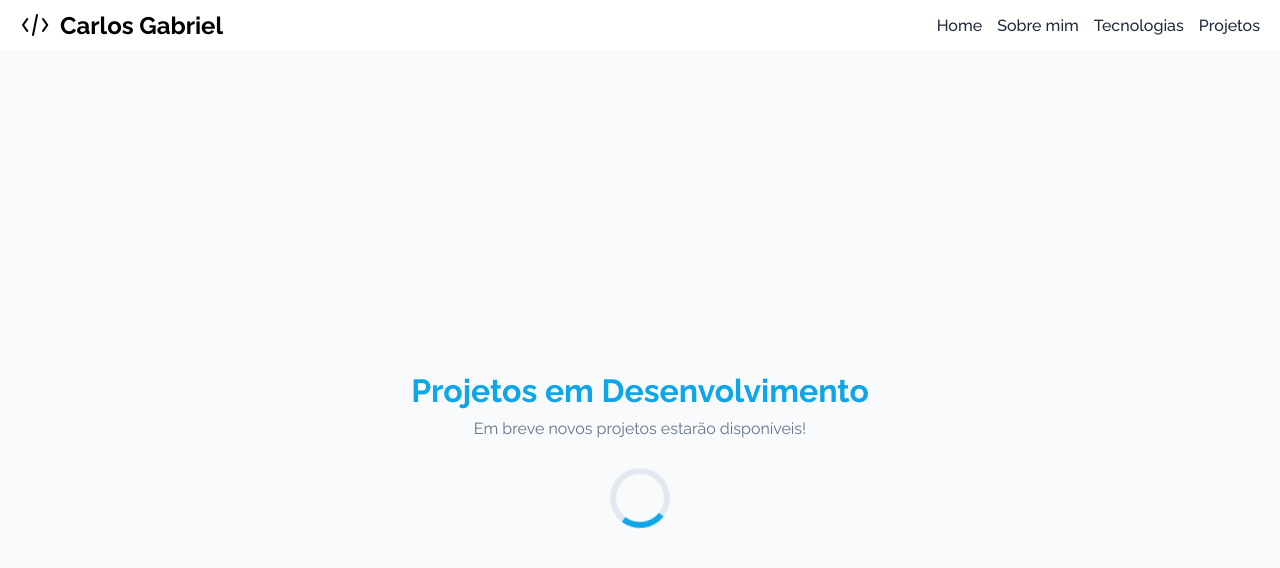
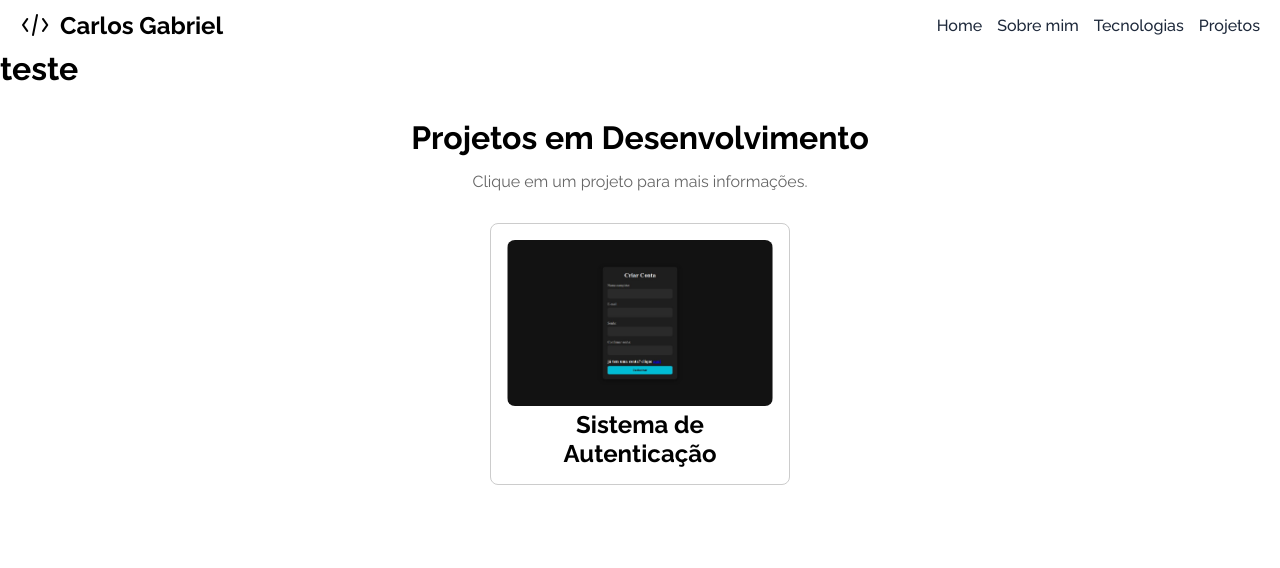
Before and after one commit to carlosgabriel234/portfolio-web-site, a Next.js app: page /projetos in a window 1280 px wide. Shown: the top 568 px of the page. Built offline with nearby package versions, Linux system fonts and the light colour scheme.

Commit message:
Atualiza estrutura do projeto: move arquivos para raiz, remove pasta portifolio e adiciona public/project

```diff
--- a/src/app/projetos/page.jsx
+++ b/src/app/projetos/page.jsx
@@ -1,20 +1,58 @@
+'use client'
+
 import Header from '@/components/header';
-import styles from './projetos.module.css'
+import styles from './projetos.module.css';
+import Image from 'next/image';
+import { useState } from 'react';
 
-export default function Projetos(){
-    return(
-        <div>
-            <Header/>
+const projetos = [
+  {
+    id: 1,
+    titulo: 'Sistema de Autenticação',
+    imagem: '/project/foto projeto.png',
+    descricao: 'Projeto com login seguro, JWT, bcrypt, usando banco de dados MongoDB',
+    vercelUrl: 'https://auth-page-u2u2gqmee-carlosgabriel234s-projects.vercel.app',
+    githubUrl: 'https://github.com/carlosgabriel234/Auth-page'
+  },
+  // Adicione mais projetos aqui
+];
 
-            <div className={styles.container}>
-                <h1 className={styles.titulo}>Projetos em Desenvolvimento</h1>
+export default function Projetos() {
+  const [projetoSelecionado, setProjetoSelecionado] = useState(null);
 
-                <p className={styles.subtitulo}>Em breve novos projetos estarão disponíveis! </p>
+  return (
+    <div>
+      <Header />
 
-                <div className={styles.carregamento}></div>
+      <h1>teste</h1>
+
+      <div className={styles.container}>
+        <h1 className={styles.titulo}>Projetos em Desenvolvimento</h1>
+        <p className={styles.subtitulo}>Clique em um projeto para mais informações.</p>
+
+        <div className={styles.grid}>
+          {projetos.map((proj) => (
+            <div key={proj.id} className={styles.card} onClick={() => setProjetoSelecionado(proj)}>
+              <Image src={proj.imagem} alt={proj.titulo} width={300} height={180} className={styles.imagem} />
+              <h2>{proj.titulo}</h2>
             </div>
+          ))}
+        </div>
+      </div>
 
-
+      {projetoSelecionado && (
+        <div className={styles.modalOverlay} onClick={() => setProjetoSelecionado(null)}>
+          <div className={styles.modal} onClick={(e) => e.stopPropagation()}>
+            <h2>{projetoSelecionado.titulo}</h2>
+            <p>{projetoSelecionado.descricao}</p>
+            <div className={styles.botoes}>
+              <a href={projetoSelecionado.vercelUrl} target="_blank" rel="noopener noreferrer">🔗 Acessar Projeto</a>
+              <a href={projetoSelecionado.githubUrl} target="_blank" rel="noopener noreferrer">📂 Ver no GitHu </a>
+            </div>
+            <button onClick={() => setProjetoSelecionado(null)}>Fechar</button>
+          </div>
         </div>
-    )
+      )}
+    </div>
+  );
 }
--- a/src/app/projetos/projetos.module.css
+++ b/src/app/projetos/projetos.module.css
@@ -1,47 +1,111 @@
 .container {
-    height: 100vh; /* ocupa toda a altura da tela */
-    display: flex;
-    flex-direction: column;
-    justify-content: center; /* alinha verticalmente */
-    align-items: center;     /* alinha horizontalmente */
-    background-color: #f8fafc;
-    padding: 20px;
-    text-align: center;
-  }
+  text-align: center;
+  padding: 2rem;
+}
+
+.titulo {
+  font-size: 2rem;
+  margin-bottom: 1rem;
+}
+
+.subtitulo {
+  color: #666;
+  margin-bottom: 2rem;
+}
+
+.grid {
+  display: flex;
+  flex-wrap: wrap;
+  justify-content: center;
+  gap: 1.5rem;
+}
+
+.card {
+  cursor: pointer;
+  border: 1px solid #ccc;
+  padding: 1rem;
+  border-radius: 8px;
+  transition: transform 0.2s;
+  width: 300px;
+}
+
+.card:hover {
+  transform: scale(1.05);
+}
+
+.imagem {
+  border-radius: 8px;
 
 
+}
+
+.imagem {
+  width: 100%;
+  height: auto;
+  border-radius: 8px;
+  object-fit: cover;
+}
 
 
-.titulo {
-    text-align: center;
-    font-size: 2rem;
-    color: #0ea5e9;
-    margin-bottom: 10px;
-  }
+.modalOverlay {
+  position: fixed;
+  top: 0;
+  left: 0;
+  width: 100%;
+  height: 100%;
+  background: rgba(0,0,0,0.6);
+  display: flex;
+  justify-content: center;
+  align-items: center;
+  z-index: 1000;
+}
 
-  .subtitulo {
-    text-align: center;
-    color: #64748b;
-    font-size: 1rem;
-    margin-bottom: 30px;
-  }
+.modal {
+  background: white;
+  padding: 2rem;
+  border-radius: 10px;
+  width: 90%;
+  max-width: 500px;
+  text-align: center; /* Centraliza textos e conteúdo */
+  display: flex;
+  flex-direction: column;
+  align-items: center;
+}
 
-  /* Loader animado */
-  .carregamento {
-    width: 60px;
-    height: 60px;
-    border: 6px solid #e2e8f0;
-    border-top: 6px solid #0ea5e9;
-    border-radius: 50%;
-    animation: girar 1s linear infinite;
-    margin: 0 auto; /* centraliza */
-  }
+.modal button {
+  margin-top: 2rem;
+  background: transparent;
+  color: #555;
+  border: 2px solid #ccc;
+  padding: 0.5rem 1.2rem;
+  border-radius: 8px;
+  cursor: pointer;
+  transition: all 0.3s ease;
+  font-weight: bold;
+}
 
-  @keyframes girar {
-    0% {
-      transform: rotate(0deg);
-    }
-    100% {
-      transform: rotate(360deg);
-    }
-  }
+.modal button:hover {
+  border-color: #0070f3;
+  color: #0070f3;
+  background-color: #f0f0f0;
+}
+
+
+.botoes {
+  margin-top: 1rem;
+  display: flex;
+  flex-direction: column;
+  gap: 1rem;
+  width: 100%;
+  align-items: center;
+}
+
+.botoes a {
+  text-decoration: none;
+  color: white;
+  background: #0070f3;
+  padding: 0.5rem 1rem;
+  border-radius: 5px;
+  width: 80%;
+  text-align: center;
+}
```
Also changed, not shown: public/project/foto projeto.png (added).
